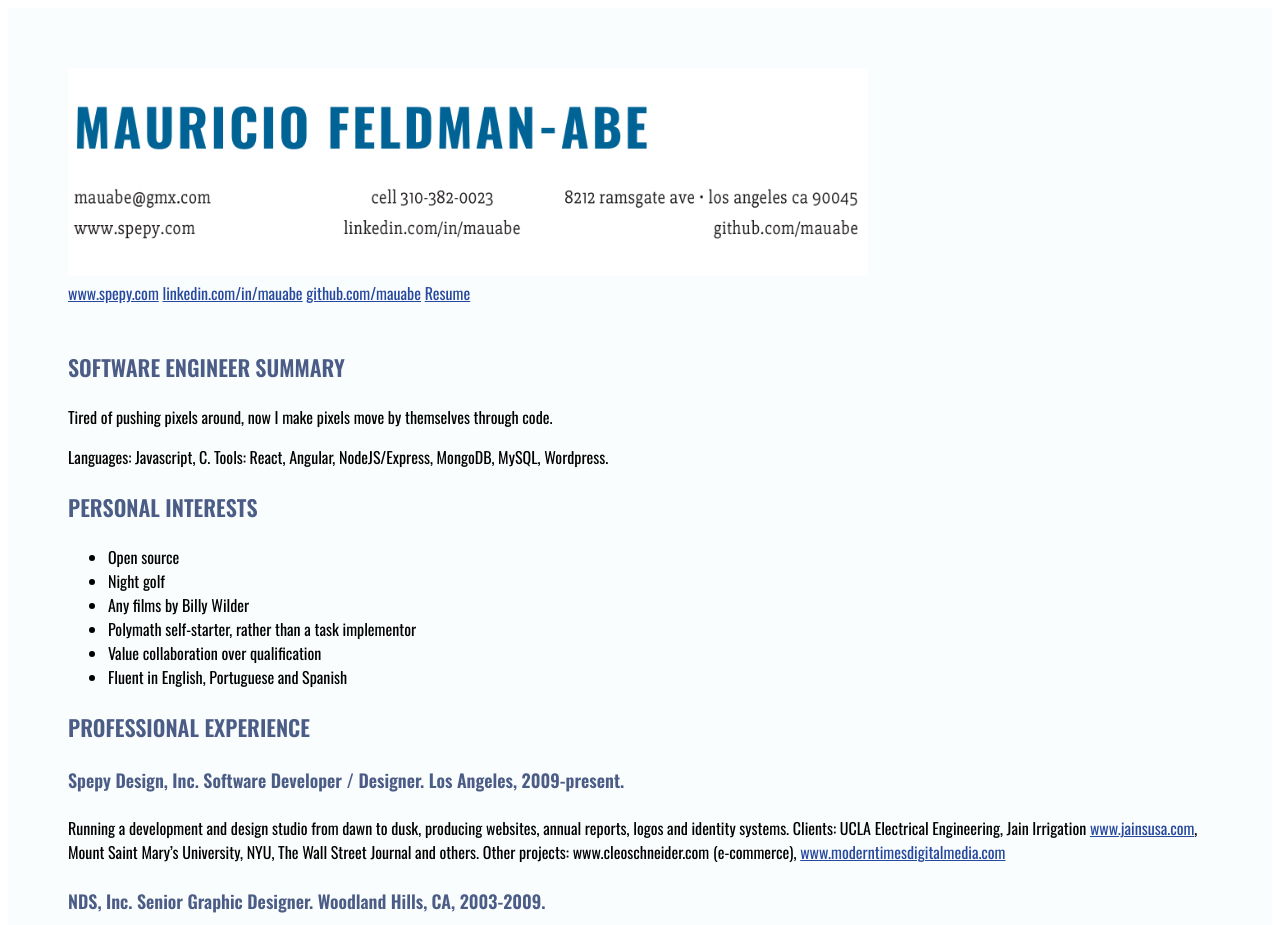
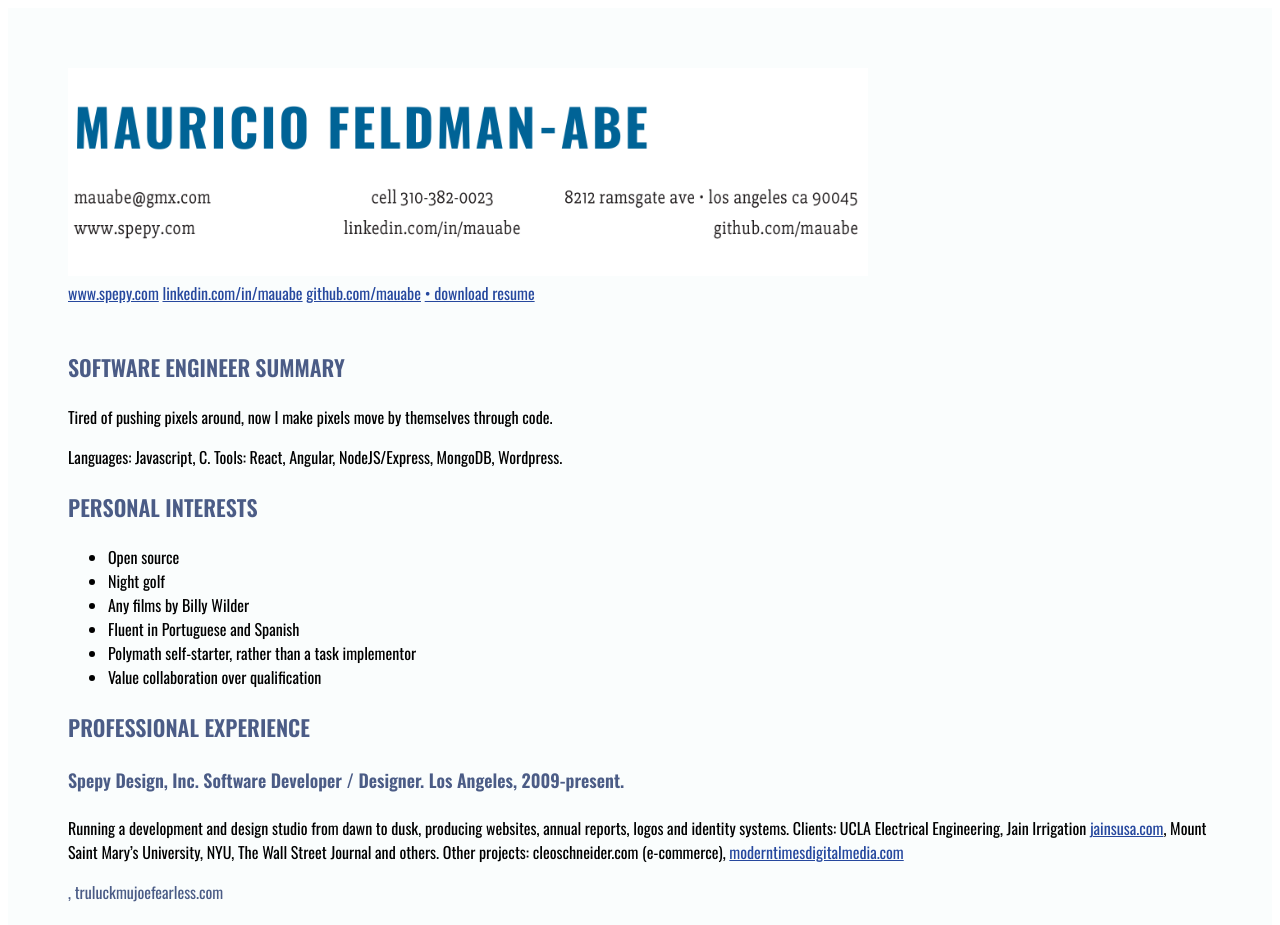
Before and after one commit to mauabe/resume, a plain HTML site: page index.html in a window 1280 px wide. Shown: the top 925 px of the page. Drawn offline with nearby package versions, Linux system fonts and the light colour scheme.

Commit message:
added web projects, fixed typo on TV shows

```diff
--- a/index.html
+++ b/index.html
@@ -21,28 +21,29 @@
       <a href="mailto:mauabe@gmx.com?Subject=Your%20Wondrous%20Resume">mauabe@gmx.com</a>	     • cell 310-382-0023            •	8212 ramsgate ave • los angeles ca 90045 </br> -->
       </br>
       <a href="http://www.spepy.com/" target="_blank">www.spepy.com</a>       <a href="https://linkedin.com/in/mauabe/" target="_blank">linkedin.com/in/mauabe</a>     <a href="https://github.com/mauabe/" target="_blank">github.com/mauabe</a>
-      <a href="https://app.box.com/s/3xfotnt2a3f4ppz8n7h8kkbwx4lzv2w2" target="_blank">Resume</a> </br>
+      <a href="https://app.box.com/s/3qsa4ybvmbpsqvblh3fslr26borwpj6f" target="_blank"> • download resume</a> </br>
 
     </h5>
   </br>
 
     <h3>SOFTWARE ENGINEER SUMMARY</h3>
     <p>Tired of pushing pixels around, now I make pixels move by themselves through code.</br>
-    <p>Languages: Javascript, C. Tools: React, Angular, NodeJS/Express, MongoDB, MySQL, Wordpress.</p>
+    <p>Languages: Javascript, C. Tools: React, Angular, NodeJS/Express, MongoDB,  Wordpress.</p>
 
     <h3>PERSONAL INTERESTS</h3>
     <ul class="list">
       <li>Open source</li>
       <li>Night golf  </li>
       <li>Any films by Billy Wilder</li>
+      <li>Fluent in Portuguese and Spanish</li>
       <li>Polymath self-starter, rather than a task implementor</li>
       <li>Value collaboration over qualification</li>
-      <li>Fluent in English, Portuguese and Spanish</li>
+
     </ul>
 
     <h3>PROFESSIONAL EXPERIENCE</h3>
     <h4>Spepy Design, Inc. 	 Software Developer / Designer. Los Angeles, 2009-present. </h4>
-    <p>Running a development and design studio from dawn to dusk, producing websites, annual reports, logos and identity ­systems. Clients: UCLA Electrical Engineering, Jain Irrigation <a href="https://jainsusa.com/" target="_blank">www.jainsusa.com</a>, Mount Saint Mary’s University, NYU, The Wall Street Journal and others. Other projects: www.cleoschneider.com (e-commerce), <a href="http:"http://moderntimesdigitalmedia.com" target="_blank">www.moderntimesdigitalmedia.com</a></p>
+    <p>Running a development and design studio from dawn to dusk, producing websites, annual reports, logos and identity ­systems. Clients: UCLA Electrical Engineering, Jain Irrigation <a href="https://jainsusa.com/" target="_blank">jainsusa.com</a>, Mount Saint Mary’s University, NYU, The Wall Street Journal and others. Other projects: cleoschneider.com (e-commerce), <a href="http:"http://moderntimesdigitalmedia.com" target="_blank">moderntimesdigitalmedia.com</a></p>, truluckmujoefearless.com
 
     <h4>NDS, Inc. 	Senior Graphic Designer. Woodland Hills, CA, 2003-2009.</h4>
     <p>Supervised large website redesign with over 4,000 products. Trained support staff to use CMS and interfaced daily with developers. Designed catalogs and marketing materials, directed photo shoots. <a href="http://ndspro.com" target="_blank">www.ndspro.com</a></p>
@@ -65,7 +66,7 @@
     <h3>EDUCATION</h3>
     <p>BA in Design and Architecture. School of Architecture and Urban Studies, University of São Paulo, Brazil. </p>
     <p>BA in Communications: Cinema Studies. School of Arts And Communications, University of São Paulo, Brazil. </p>
-    <p>MA in Media Studies. The New School Uniiversity, NY (incomplete).</p>
+    <p>MA in Media Studies (incomplete). The New School University, New York, 1996 .</p>
     <p>Several courses in computer sciences and coding. </p>
 
   </div>
```
